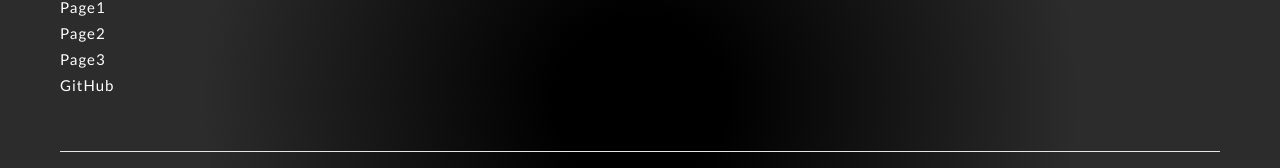
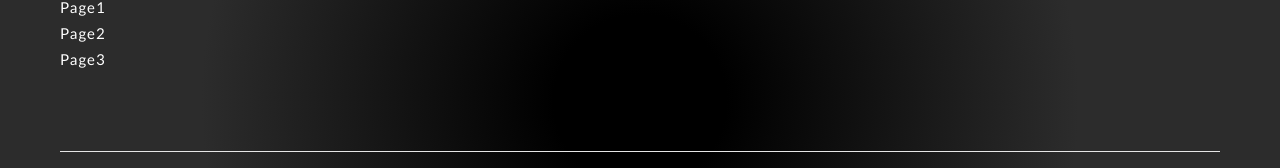
Before and after one commit to AYH9601/Player_Search, a React (Create React App) app: page / in a window 1280 px wide. Shown: the part 4266-4434 px from the top of the page. Built offline with nearby package versions, Linux system fonts and the light colour scheme.

Commit message:
stage 18

```diff
--- a/src/components/Page1Part/Page1Footer.js
+++ b/src/components/Page1Part/Page1Footer.js
@@ -10,7 +10,6 @@
                     <li><Link to="/Page1" className="linkA">Page1</Link></li><br/>
                     <li><a href="/Page2">Page2</a></li><br/>
                     <li><a href="/Page3">Page3</a></li><br/>
-                    <li><a href="https://github.com/AYH9601" target="_blank" rel="noreferrer">GitHub</a></li>
                 </ul>
             </div>
             <div className="footerBot">
--- a/src/components/Page3.js
+++ b/src/components/Page3.js
@@ -17,7 +17,6 @@
                         <li><Link to="/Page1" className="linkA">Page1</Link></li><br/>
                         <li><a href="/Page2">Page2</a></li><br/>
                         <li><a href="/Page3">Page3</a></li><br/>
-                        <li><a href="https://github.com/AYH9601" target="_blank" rel="noreferrer">GitHub</a></li>
                     </ul>
                 </div>
 
```
